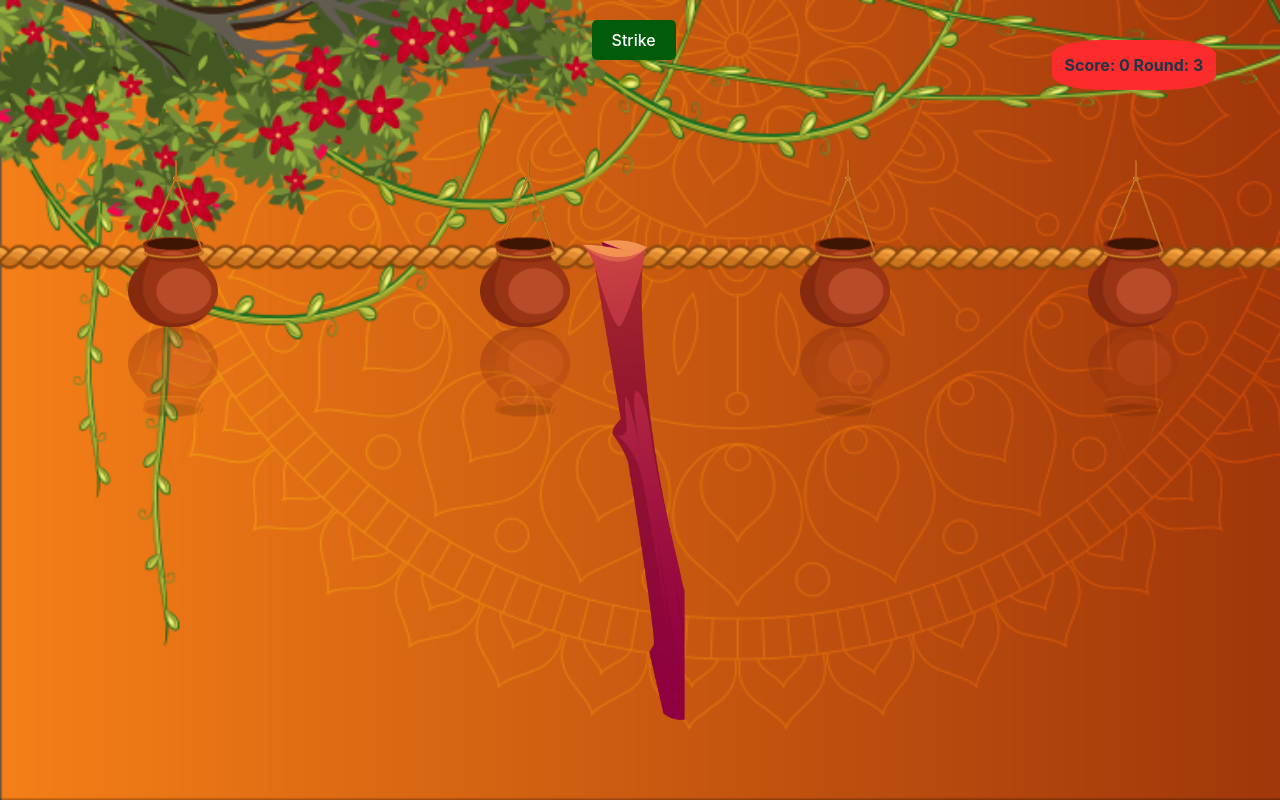
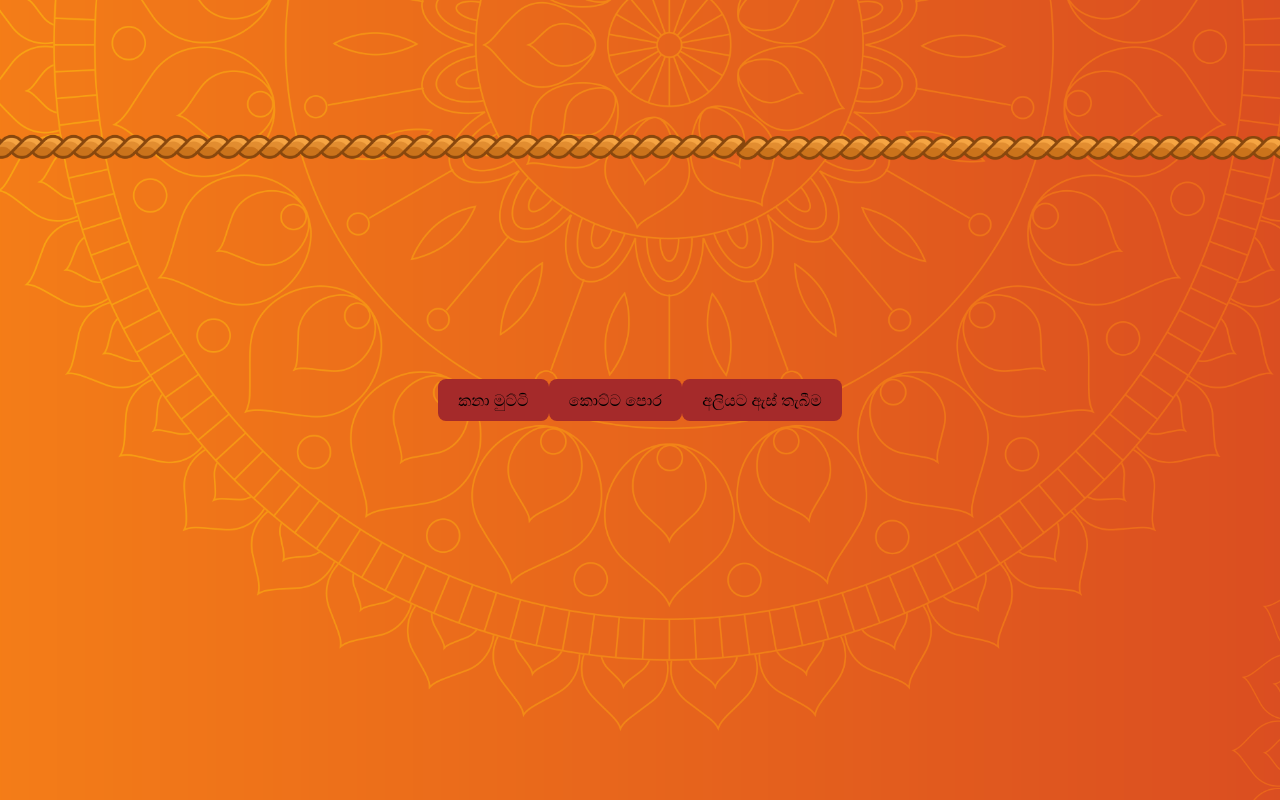
Before and after one commit to Nipunc55/New-Year-Games, a React (Vite) app: page / in a window 1280 px wide. Built offline with nearby package versions, Linux system fonts and the light colour scheme.

Commit message:
CHG | add home page

```diff
--- a/src/App.jsx
+++ b/src/App.jsx
@@ -4,6 +4,7 @@ import './App.css'
 import Game_01 from './games/Game_01'
 import Game_02 from './games/Game_02'
 import Game_03 from './games/Game_03'
+import HomePage from './component/HomePage'
 
 function App() {
   return (
@@ -13,7 +14,11 @@ function App() {
     // </div>
     <BrowserRouter>
       <Routes>
-        <Route path="/" element={<Game_01 />}></Route>
+        <Route
+          path="/"
+          element={<HomePage buttonLinks={['/1', '/2', '/3']} />}
+        ></Route>
+        <Route path="/1" element={<Game_01 />} />
         <Route path="/2" element={<Game_02 />} />
         <Route path="/3" element={<Game_03 />} />
       </Routes>
--- /dev/null
+++ b/src/component/HomePage.jsx
@@ -0,0 +1,43 @@
+import React from 'react'
+import styles from '../styles/HomePage.module.css'
+
+export default function HomePage({ buttonLinks }) {
+  return (
+    <div
+      className={styles.background}
+      style={{
+        display: 'flex',
+        justifyContent: 'center',
+        alignItems: 'center',
+        height: '100vh',
+      }}
+    >
+      <div
+        style={{
+          display: 'flex',
+          justifyContent: 'center',
+          alignItems: 'center',
+        }}
+      >
+        <button
+          className={styles.button}
+          onClick={() => (window.location.href = buttonLinks[0])}
+        >
+          කනා මුට්ටි
+        </button>
+        <button
+          className={styles.button}
+          onClick={() => (window.location.href = buttonLinks[1])}
+        >
+          කොට්ට පොර
+        </button>
+        <button
+          className={styles.button}
+          onClick={() => (window.location.href = buttonLinks[2])}
+        >
+          අලියට ඇස් තැබීම
+        </button>
+      </div>
+    </div>
+  )
+}
--- a/src/games/Game_03.jsx
+++ b/src/games/Game_03.jsx
@@ -16,10 +16,11 @@ export default function Game_03() {
     image.onload = () => {
       setImageWidth(image.naturalWidth)
       setImageHeight(image.naturalHeight)
-      const blankSpotX = 196 // replace with actual x-coordinate of blank spot
-      const blankSpotY = 107 // replace with actual y-coordinate of blank spot
+      const blankSpotX = 210 // replace with actual x-coordinate of blank spot
+      const blankSpotY = 90 // replace with actual y-coordinate of blank spot
       const containerWidth = document.getElementById('container').offsetWidth
       const containerHeight = document.getElementById('container').offsetHeight
+
       const blankSpotXPercent = (blankSpotX / image.naturalWidth) * 100
       const blankSpotYPercent = (blankSpotY / image.naturalHeight) * 100
       const blankSpotXContainer = (containerWidth * blankSpotXPercent) / 100
@@ -29,17 +30,64 @@ export default function Game_03() {
     }
   }, [])
 
-  useEffect(() => {
-    console.log(('imageWidth', blankSpotXContainer), blankSpotYContainer)
-  }, [blankSpotYContainer])
+  const handleClick = (event) => {
+    // Get the mouse position relative to the viewport
 
+    const eyeElement = document.getElementById('eye-image')
+    StopAnimation(eyeElement)
+    const x = event.clientX
+    const y = event.clientY
+    console.log('initial position :', blankSpotXContainer, blankSpotYContainer)
+    // Log the mouse position to the console
+    console.log(`Mouse clicked at (${x}, ${y})`)
+    console.log(
+      'current position of eye:',
+      getCurrentPositionOf(eyeElement),
+      eyeElement.offsetWidth,
+    )
+    const currentEyePositon = getCurrentPositionOf(eyeElement)
+    if (
+      currentEyePositon <= blankSpotXContainer + eyeElement.offsetWidth / 2 &&
+      currentEyePositon >= blankSpotXContainer
+    ) {
+      console.log('success')
+    } else {
+      console.log('does not match')
+    }
+  }
+  function getCurrentPositionOf(element) {
+    const container = document.getElementById('container')
+
+    const rect = element.getBoundingClientRect()
+    const left = rect.left - container.getBoundingClientRect().left
+    return left // the current X position of the element
+  }
+  const StopAnimation = (element) => {
+    element.style.animationPlayState = 'paused'
+  }
+
+  // useEffect(() => {
+  //   let direction = 1
+  //   let speed = 1
+  //   let position = 0
+  //   const animatePendulum = () => {
+  //     position += 0.01
+  //     console.log('animating')
+  //     setBlankSpotXContainer((preX) => {
+  //       console.log(preX)
+  //       preX + position
+  //     })
+  //     window.requestAnimationFrame(animatePendulum)
+  //   }
+  //   animatePendulum()
+  // }, [])
   return (
-    <div className={styles.backGround}>
-      <div className={styles.gameWindow}>
+    <div onClick={handleClick} className={styles.backGround}>
+      <div id="container" className={styles.gameWindow}>
         <img
-          id="container"
+          id="eye-image"
           style={{
-            position: 'relative',
+            position: 'absolute',
             left: blankSpotXContainer,
             top: blankSpotYContainer,
           }}
--- a/src/styles/Game_3.module.css
+++ b/src/styles/Game_3.module.css
@@ -11,7 +11,7 @@
 }
 .gameWindow {
   width: 90%;
-  padding-top: 40%; /* This is equivalent to 438/668 * 100% */
+  padding-top: 45%; /* This is equivalent to 438/668 * 100% */
   background-image: url('../assets/images/game_3/board.png');
   background-size: contain;
   background-repeat: no-repeat;
@@ -19,24 +19,23 @@
   display: flex;
   align-items: center;
   justify-content: center;
+  position: relative;
 }
 .movingItem {
-  position: absolute;
   top: 25%;
   left: 50%;
-  /* animation: move-horizontal 2s ease-in-out infinite alternate; */
+  height: 7%;
+  width: 3%;
+  animation: move-horizontal 2s ease-in-out infinite alternate;
 }
 @media (max-width: 1000px) {
-  .gameWindow {
-    padding-top: 60%; /* This is equivalent to 438/668 * 100% */
-  }
   .movingItem {
     top: 40%;
   }
 }
 @keyframes move-horizontal {
   from {
-    transform: translateX(-1000%);
+    transform: translateX(-500%);
   }
   to {
     transform: translateX(1000%);
--- /dev/null
+++ b/src/styles/HomePage.module.css
@@ -0,0 +1,7 @@
+.background {
+  background-image: url('../assets/images/bg.png');
+  background-size: cover;
+}
+.button {
+  background-color: brown;
+}
```
